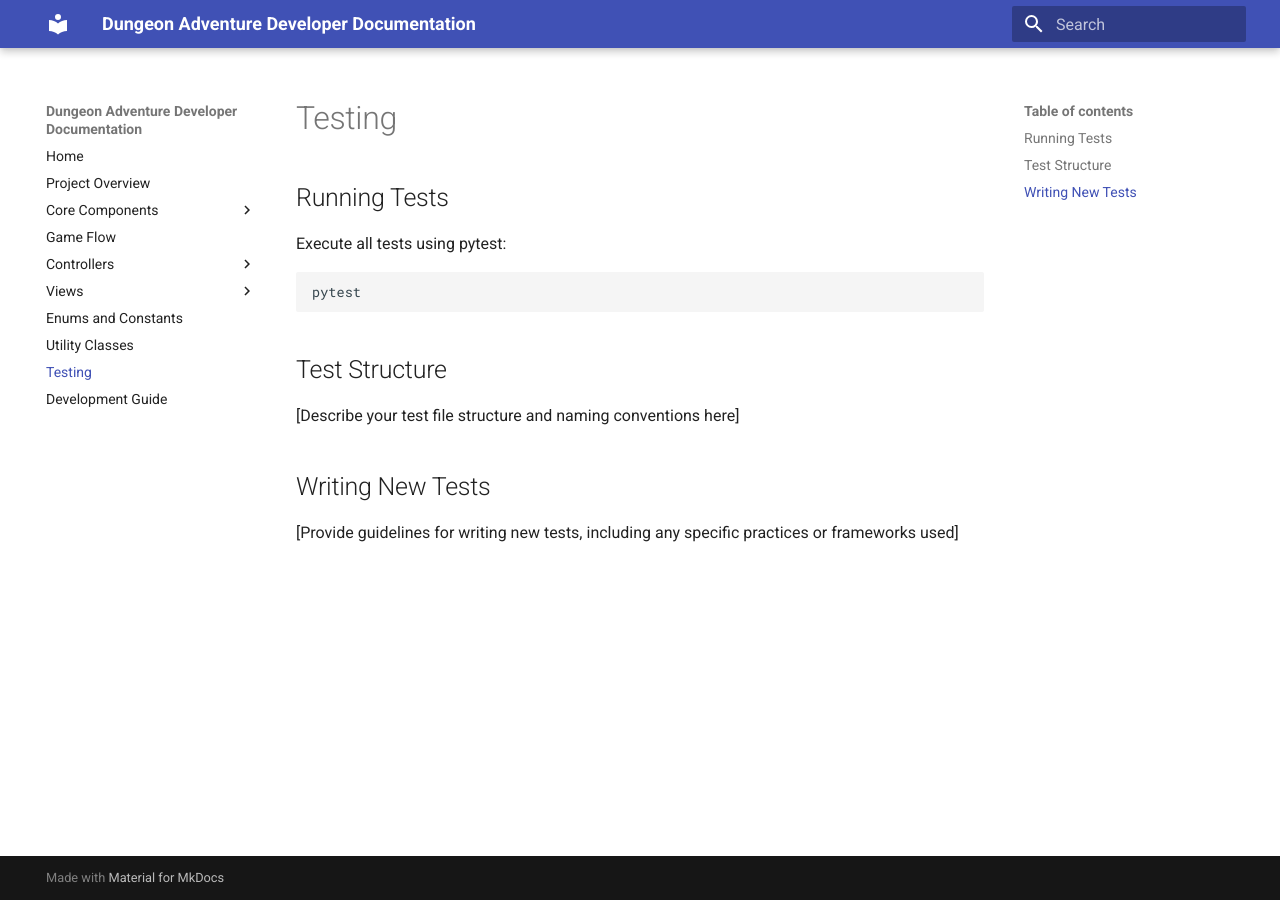
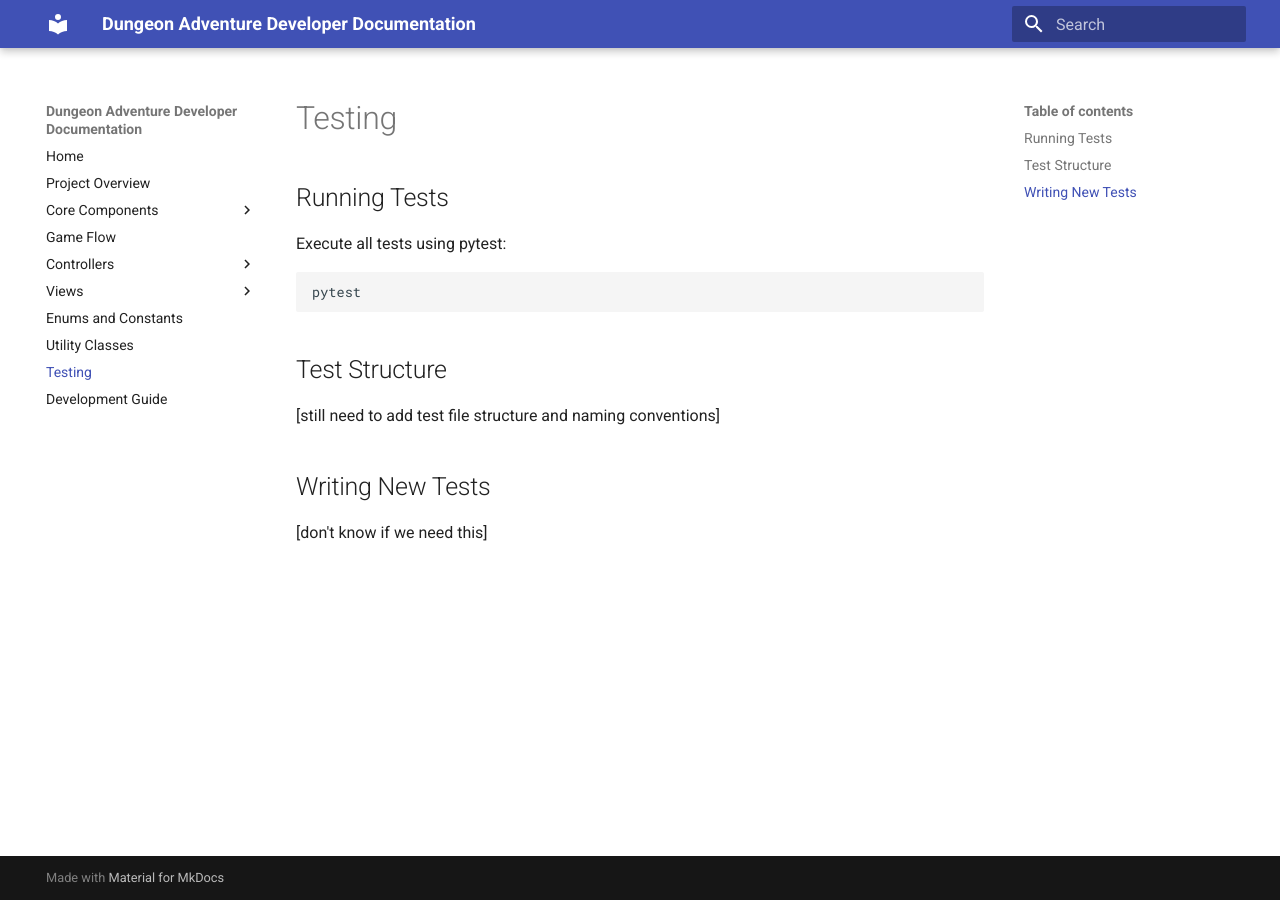
Before and after one commit to asaran07/DungeonAdventure, an MkDocs documentation site: the page built from docs/testing.md, in a window 1280 px wide. Built offline with MkDocs 1.6.1 and Material for MkDocs 9.7.7, drawn with Linux system fonts in a browser that asks for light colours.

```diff
--- a/docs/testing.md
+++ b/docs/testing.md
@@ -10,8 +10,8 @@ pytest
 
 ## Test Structure
 
-[Describe your test file structure and naming conventions here]
+[still need to add test file structure and naming conventions]
 
 ## Writing New Tests
 
-[Provide guidelines for writing new tests, including any specific practices or frameworks used]
+[don't know if we need this]
```
Also changed, not shown: docs/core-components/characters.md (+1 -1 lines), docs/development-guide.md (+1 -1 lines).
